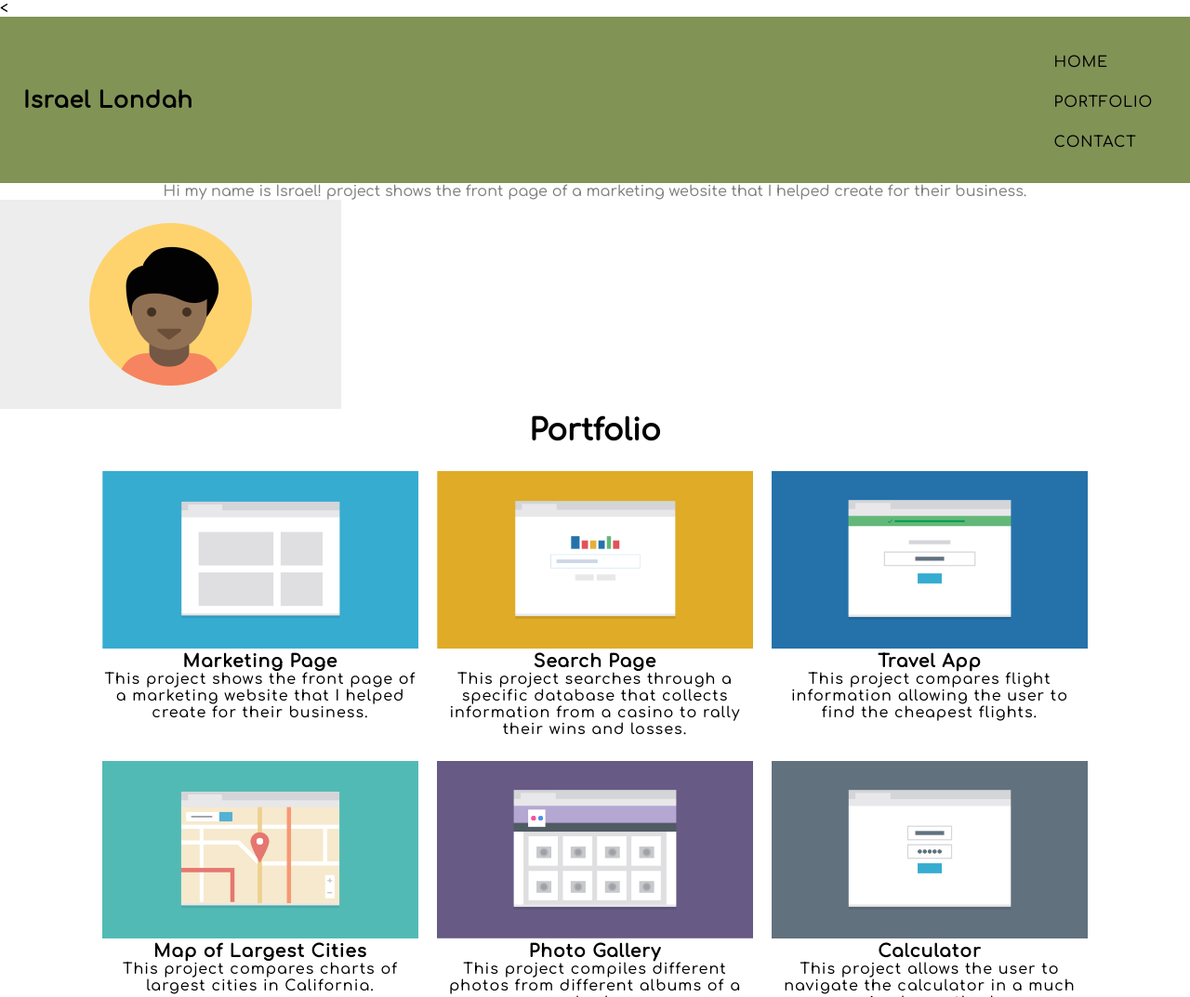
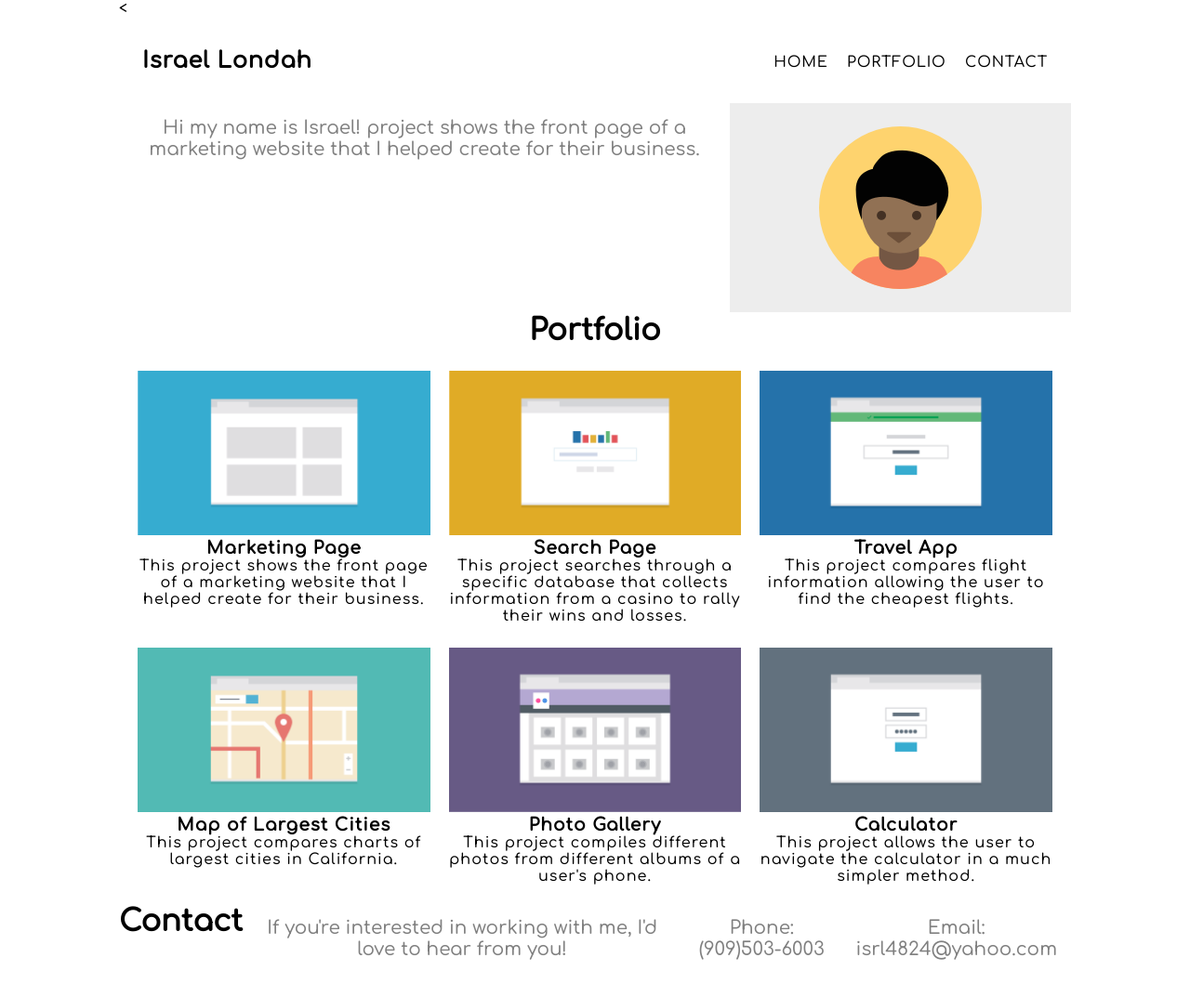
Before and after one commit to IsraelImmanuel/Mobile-First-Responsive-Layout-, a plain HTML site: page index.html in a window 1280 px wide. Shown: the top 1073 px of the page at 93% size. Drawn offline with Linux system fonts and the light colour scheme.

Commit message:
Add files via upload

```diff
--- a/css/styles.css
+++ b/css/styles.css
@@ -5,6 +5,11 @@
 * {
   box-sizing: border-box;
   font-family: Comfortaa;
+}
+
+body {
+  margin: 0 auto;
+  max-width: 1024px;
 }
 
 ul {
@@ -22,7 +27,7 @@ nav {
   font-weight: 400;
   letter-spacing: .05em;
   padding: 25px;
-  background-color: #829356;
+  background-color: none;
 }
 
 h1, .top-nav {
@@ -48,6 +53,7 @@ top-nav {
   margin: 5px auto;
   background-color: #fff;
 
+
 }
 
 h1 {
@@ -63,10 +69,14 @@ h1 {
 @media (min-width: 768px) {
   .top-nav {
     margin-top: 0;
+    }
+  .wrapper {
+    display: flex;
+    }
   }
-}
+
   .top-nav li {
-    display: flex;
+    display: inline-block;
     width: auto;
     margin-right: 15px;
     background-color: transparent;
@@ -90,6 +100,10 @@ h1 {
     margin-bottom: 0;
   }
 
+.wrapper p {
+  font-size: 20px;
+  padding: 15px;
+}
 
 /*  PORTFOLIO CSS WALKTHROUGH  */
 
@@ -140,7 +154,6 @@ h1 {
 .box-6 {
 
 }
-
 h3 {
   font-family: Comfortaa
 }
@@ -176,7 +189,7 @@ html, body {
   text-decoration: none;
   text-transform: uppercase;
   color: black;
-  visibility: hidden;
+
 
 }
 
```
